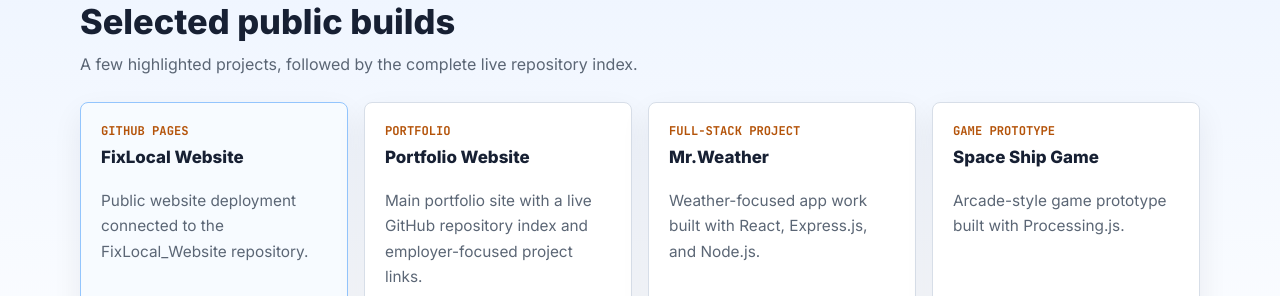
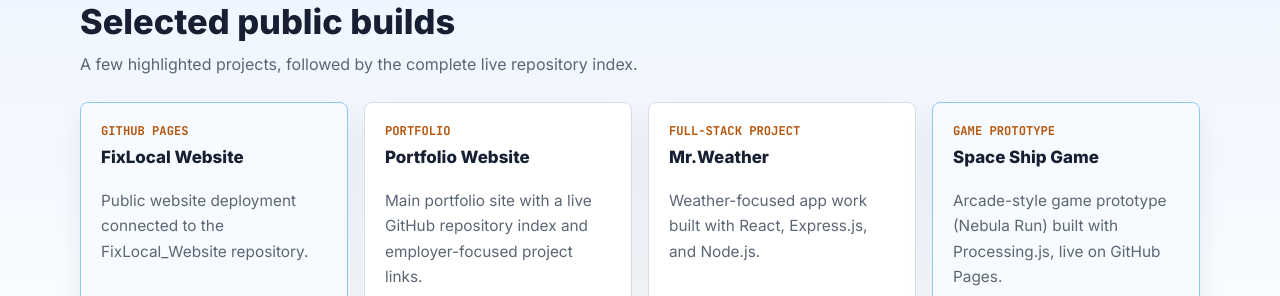
Before and after one commit to monaghanhc/monaghanhc.github.io, a website: page index.html in a window 1280 px wide. Shown: the part 2705-3001 px from the top of the page. Drawn offline with Linux system fonts and the light colour scheme; no server answers.

Commit message:
Highlight Space Ship Game card and clarify GitHub Pages live link
Co-authored-by: Cursor <cursoragent@cursor.com>

```diff
--- a/index.html
+++ b/index.html
@@ -360,16 +360,16 @@
               </div>
             </article>
 
-            <article class="project-card">
+            <article class="project-card project-card-strong">
               <div class="project-header">
                 <div>
                   <p class="project-type">Game Prototype</p>
                   <h3>Space Ship Game</h3>
                 </div>
               </div>
-              <p class="project-description">Arcade-style game prototype built with Processing.js.</p>
+              <p class="project-description">Arcade-style game prototype (Nebula Run) built with Processing.js, live on GitHub Pages.</p>
               <div class="link-row">
-                <a href="https://monaghanhc.github.io/spaceshipGame/" target="_blank" rel="noopener noreferrer" class="button-link">
+                <a href="https://monaghanhc.github.io/spaceshipGame/" target="_blank" rel="noopener noreferrer" class="button-link" aria-label="Visit Space Ship Game live site on GitHub Pages">
                   <i class="fas fa-arrow-up-right-from-square" aria-hidden="true"></i>
                   Visit Website
                 </a>
```
